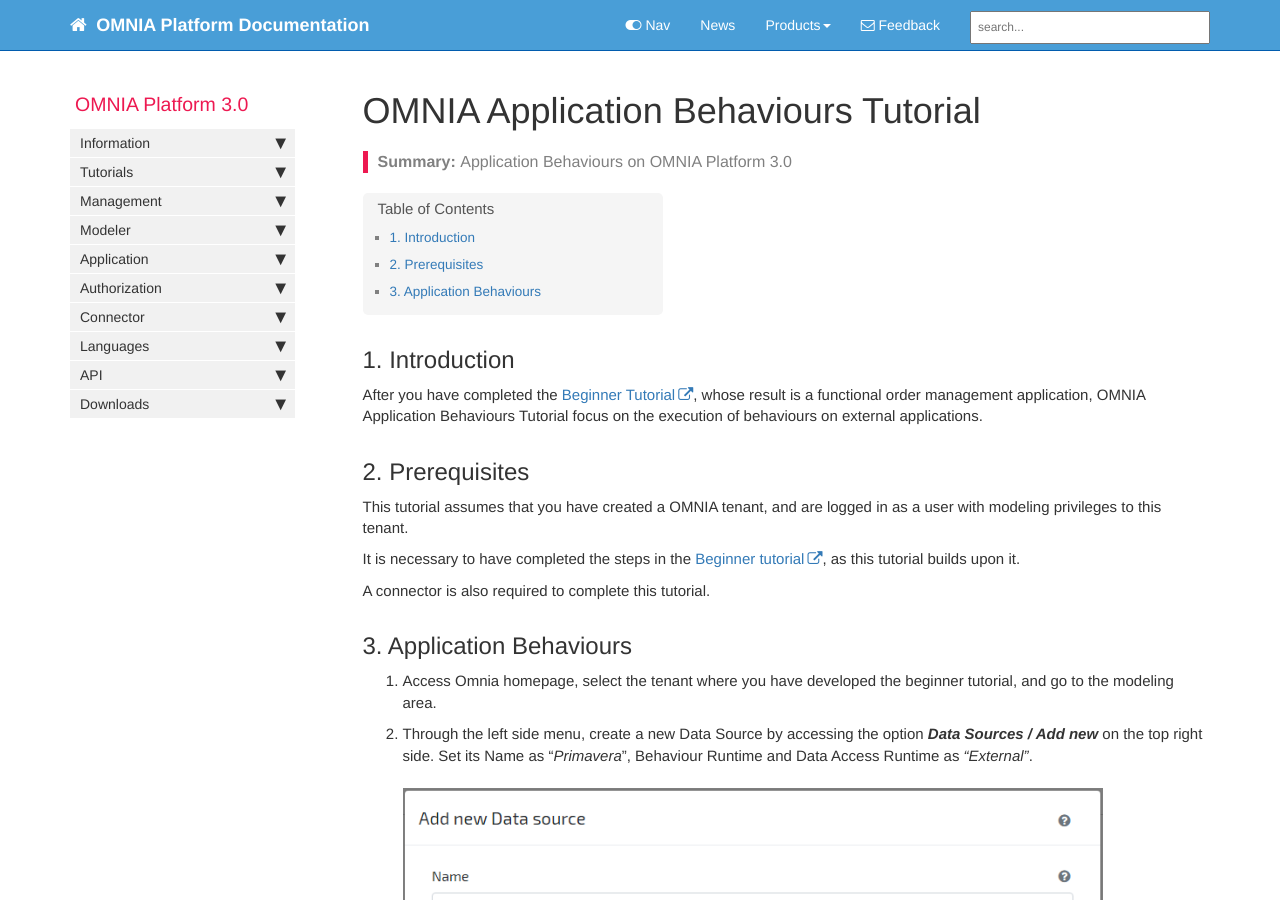
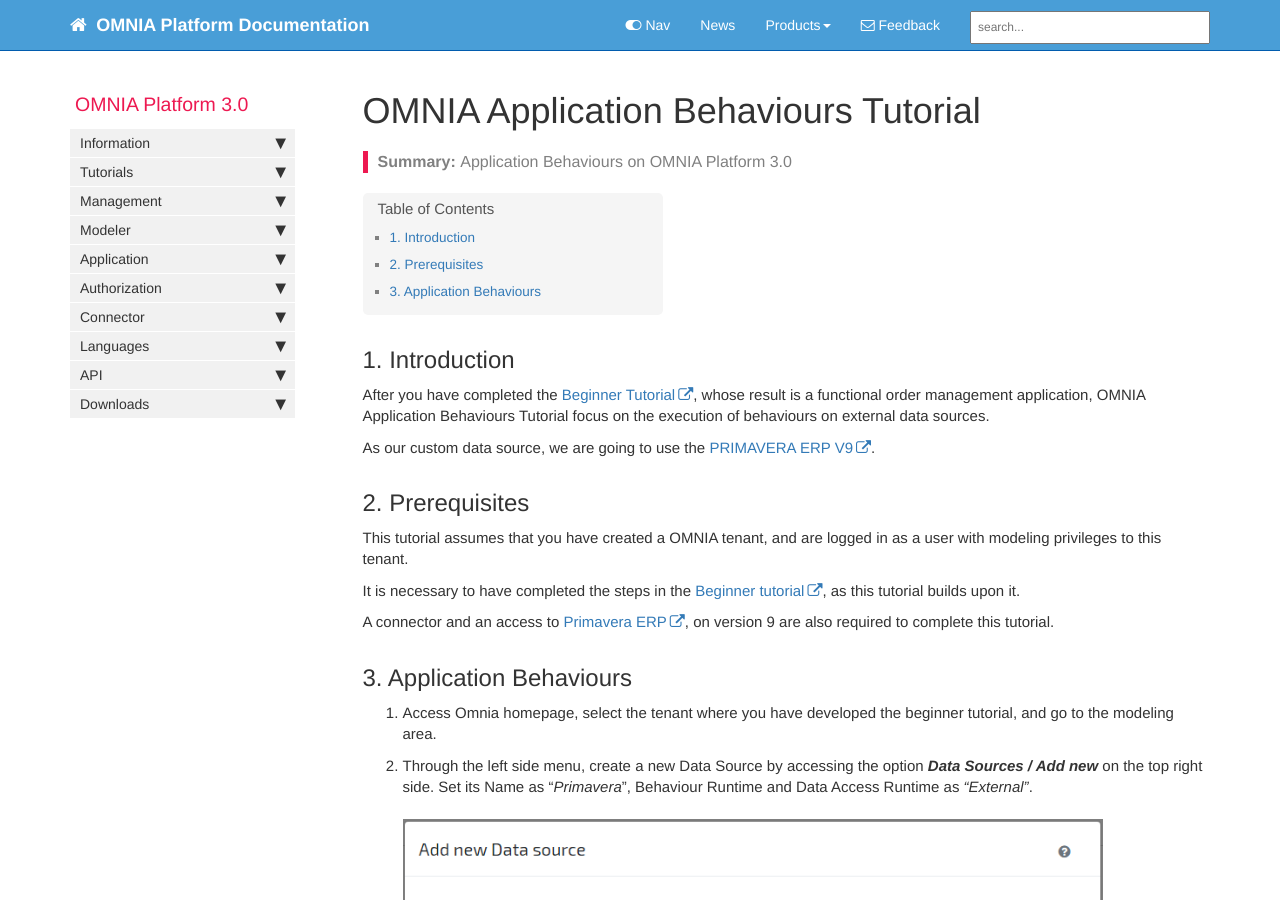
Before and after one commit to daniel8lopes/omnia3, a Jekyll site: the page built from docs/pages/omnia3/Tutorials/omnia3_applicationbehaviourstutorial.md, in a window 1280 px wide and 900 px high. Built offline with Jekyll 4.4.1, drawn with Linux system fonts in a browser that asks for light colours; nearby versions of some CDN libraries; comment, search, counter and statistics services are not loaded.

Commit message:
Update omnia3_applicationbehaviourstutorial.md

```diff
--- a/docs/pages/omnia3/Tutorials/omnia3_applicationbehaviourstutorial.md
+++ b/docs/pages/omnia3/Tutorials/omnia3_applicationbehaviourstutorial.md
@@ -9,7 +9,9 @@ folder: omnia3
 
 ## 1. Introduction
 
-After you have completed the [Beginner Tutorial](https://docs.numbersbelieve.com/omnia3_beginnertutorial.html), whose result is a functional order management application, OMNIA Application Behaviours Tutorial focus on the execution of behaviours on external applications.
+After you have completed the [Beginner Tutorial](https://docs.numbersbelieve.com/omnia3_beginnertutorial.html), whose result is a functional order management application, OMNIA Application Behaviours Tutorial focus on the execution of behaviours on external data sources.
+
+As our custom data source, we are going to use the [PRIMAVERA ERP V9](https://pt.primaverabss.com).
 
 
 ## 2. Prerequisites
@@ -18,7 +20,7 @@ This tutorial assumes that you have created a OMNIA tenant, and are logged in as
 
 It is necessary to have completed the steps in the  [Beginner tutorial](http://docs.numbersbelieve.com/omnia3_beginnertutorial.html), as this tutorial builds upon it.
 
-A connector is also required to complete this tutorial.
+A connector and an access to [Primavera ERP](https://pt.primaverabss.com), on version 9 are also required to complete this tutorial.
 
 ## 3. Application Behaviours
 
```
